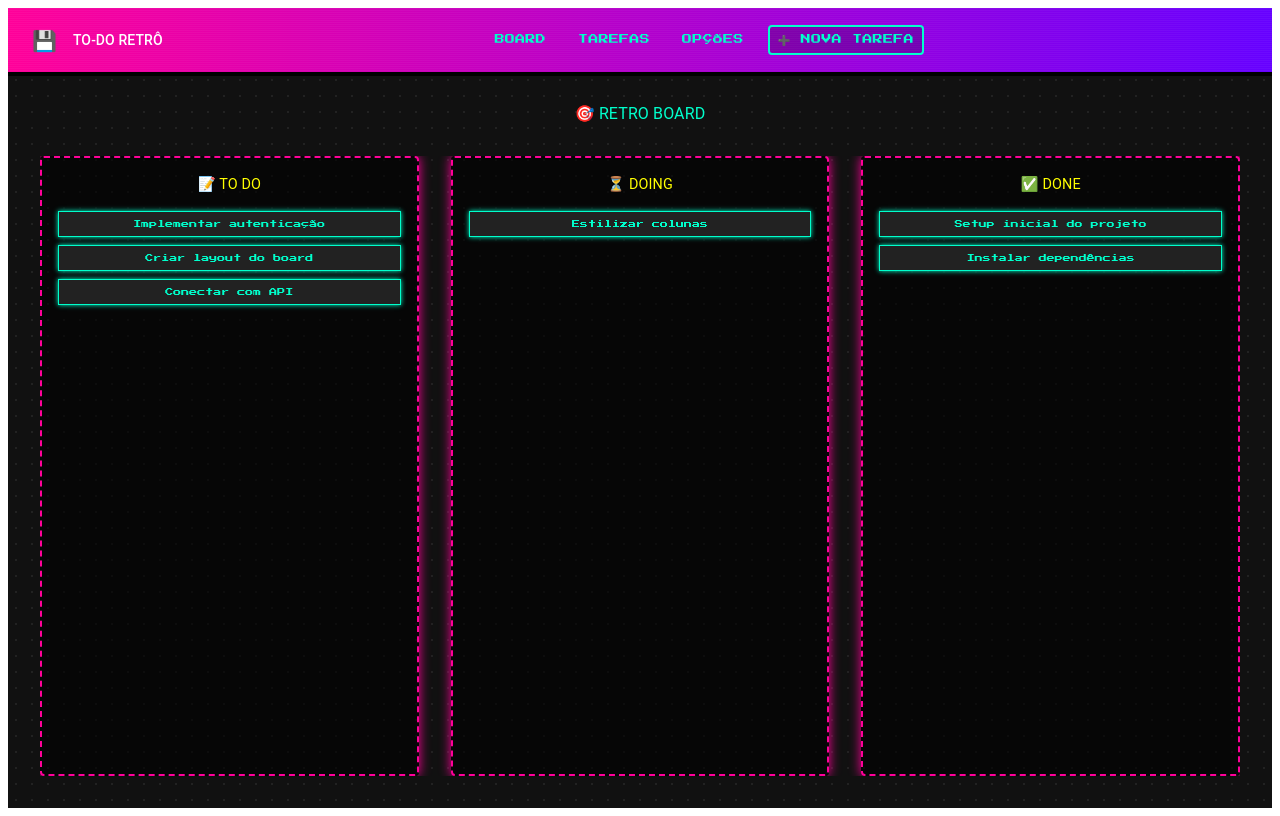
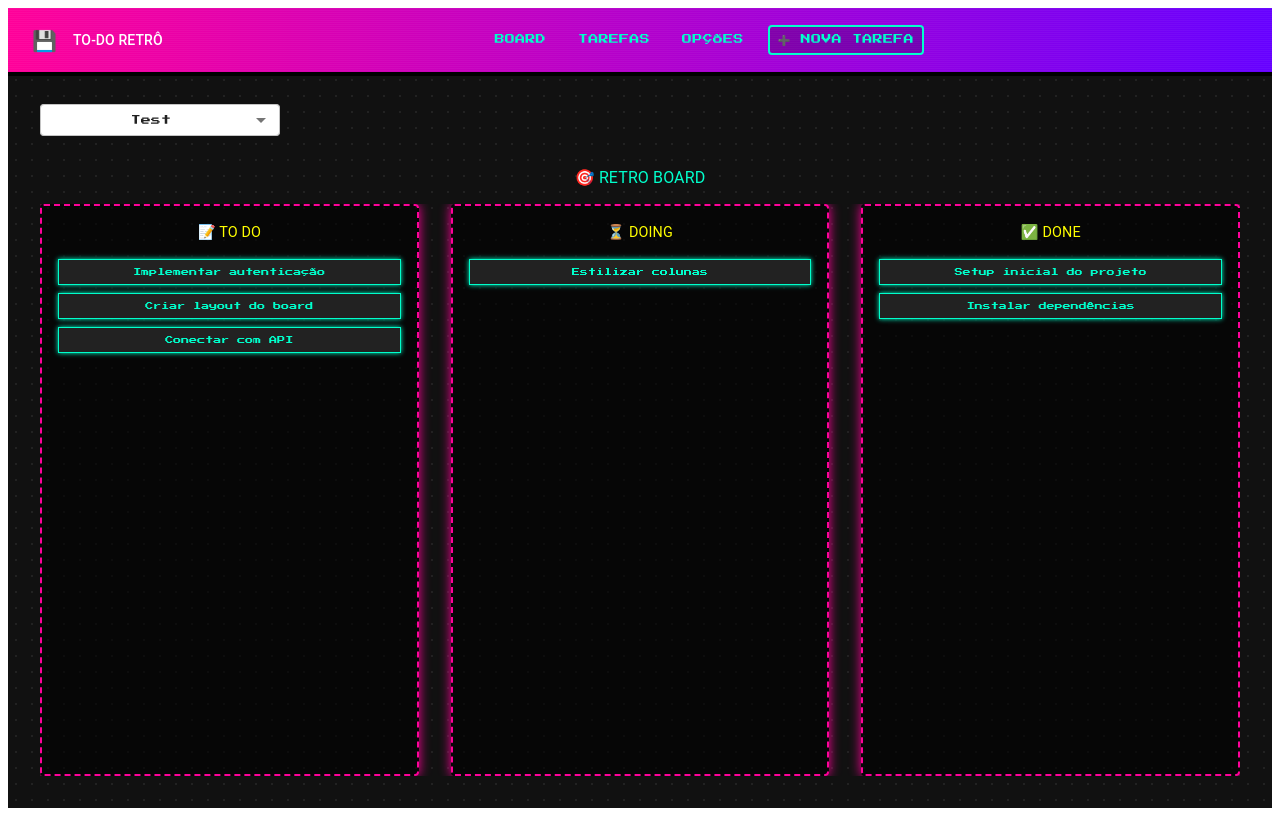
Before and after one commit to FelipeStella/to-do-list-react, a React (Vite) app: page / in a window 1280 px wide. Built offline with nearby package versions, Linux system fonts and the light colour scheme; the HTML template or start-up script is replaced by a standard one.

Commit message:
feat(Board) Criar estrutura para definir o nome do projeto

```diff
--- a/src/pages/Board.tsx
+++ b/src/pages/Board.tsx
@@ -1,6 +1,6 @@
 // @page /
 import React, { useState } from "react";
-import { Box, Typography, Paper } from "@mui/material";
+import { Box, Typography, Paper, Select, MenuItem } from "@mui/material";
 import { styled } from "@mui/system";
 import {
   DragDropContext,
@@ -60,7 +60,9 @@ const TaskCard = styled(Box)({
 });
 
 // Estado inicial das tarefas
-const initialTasks = {
+const initialTasks = [
+  {
+    projectName: "Test",
     todo: [
       "Implementar autenticação",
       "Criar layout do board",
@@ -68,57 +70,79 @@ const initialTasks = {
     ],
     doing: ["Estilizar colunas"],
     done: ["Setup inicial do projeto", "Instalar dependências"],
-};
+  },
+  {
+    projectName: "Novo Projeto",
+    todo: ["Analisar requisitos"],
+    doing: [],
+    done: ["Kickoff"],
+  },
+];
+
+type ColumnType = "todo" | "doing" | "done";
 
 const BoardPage: React.FC = () => {
-  const [tasks, setTasks] = useState(initialTasks);
+  const [projects, setProjects] = useState(initialTasks);
+  const [selectedIndex, setSelectedIndex] = useState(0);
 
   const onDragEnd = (result: DropResult) => {
     const { source, destination } = result;
-
-    // Se o drop foi fora de uma área válida, não faz nada
     if (!destination) return;
 
-    // Mesma coluna: reordenar
-    if (source.droppableId === destination.droppableId) {
-      const columnTasks = Array.from(
-        tasks[source.droppableId as keyof typeof tasks]
-      );
-      const [moved] = columnTasks.splice(source.index, 1);
-      columnTasks.splice(destination.index, 0, moved);
+    const updatedProjects = [...projects];
+    const project = { ...updatedProjects[selectedIndex] };
 
-      setTasks({
-        ...tasks,
-        [source.droppableId]: columnTasks,
-      });
+    const sourceCol = source.droppableId as ColumnType;
+    const destCol = destination.droppableId as ColumnType;
+
+    const sourceList = Array.from(project[sourceCol]);
+    const destList = Array.from(project[destCol]);
+    const [moved] = sourceList.splice(source.index, 1);
+
+    if (sourceCol === destCol) {
+      sourceList.splice(destination.index, 0, moved);
+      project[sourceCol] = sourceList;
     } else {
-      // Mover entre colunas
-      const sourceTasks = Array.from(
-        tasks[source.droppableId as keyof typeof tasks]
-      );
-      const destTasks = Array.from(
-        tasks[destination.droppableId as keyof typeof tasks]
-      );
-      const [moved] = sourceTasks.splice(source.index, 1);
-      destTasks.splice(destination.index, 0, moved);
+      destList.splice(destination.index, 0, moved);
+      project[sourceCol] = sourceList;
+      project[destCol] = destList;
+    }
 
-      setTasks({
-        ...tasks,
-        [source.droppableId]: sourceTasks,
-        [destination.droppableId]: destTasks,
-      });
-    }
+    updatedProjects[selectedIndex] = project;
+    setProjects(updatedProjects);
   };
+
+  const currentProject = projects[selectedIndex];
+
   return (
     <BoardContainer>
+      <Select
+        value={selectedIndex}
+        onChange={(e) => setSelectedIndex(Number(e.target.value))}
+        sx={{
+          marginBottom: "2rem",
+          width: "15rem",
+          height: "2rem",
+          backgroundColor: "#ffffff",
+          fontFamily: "'Press Start 2P', cursive",
+          fontSize: "10px",
+        }}>
+        {projects.map((proj, idx) => (
+          <MenuItem key={idx} value={idx}>
+            {proj.projectName}
+          </MenuItem>
+        ))}
+      </Select>
+
       <Typography
         variant="h4"
-        sx={{ fontSize: "1rem", marginBottom: "2rem", textAlign: "center" }}>
+        sx={{ fontSize: "1rem", marginBottom: "1rem", textAlign: "center" }}>
         🎯 RETRO BOARD
       </Typography>
+
       <DragDropContext onDragEnd={onDragEnd}>
         <ColumnsWrapper>
-          {Object.entries(tasks).map(([columnKey, taskList]) => (
+          {["todo", "doing", "done"].map((columnKey) => (
             <Droppable key={columnKey} droppableId={columnKey}>
               {(provided) => (
                 <Column ref={provided.innerRef} {...provided.droppableProps}>
@@ -129,7 +153,14 @@ const BoardPage: React.FC = () => {
                         ? "⏳ DOING"
                         : "✅ DONE"}
                   </ColumnTitle>
-                  {taskList.map((task, index) => (
+                  {Array.isArray(
+                    currentProject[columnKey as keyof typeof currentProject]
+                  ) &&
+                    (
+                      currentProject[
+                        columnKey as keyof typeof currentProject
+                      ] as string[]
+                    ).map((task, index) => (
                       <Draggable key={task} draggableId={task} index={index}>
                         {(provided) => (
                           <TaskCard
```
Lines whose indentation alone changed are shown as unchanged.
